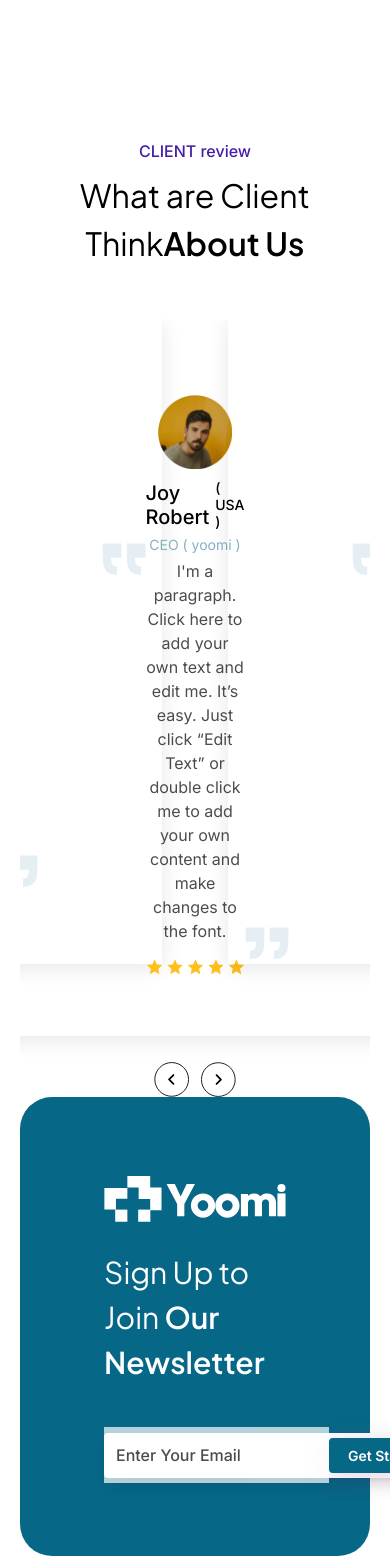
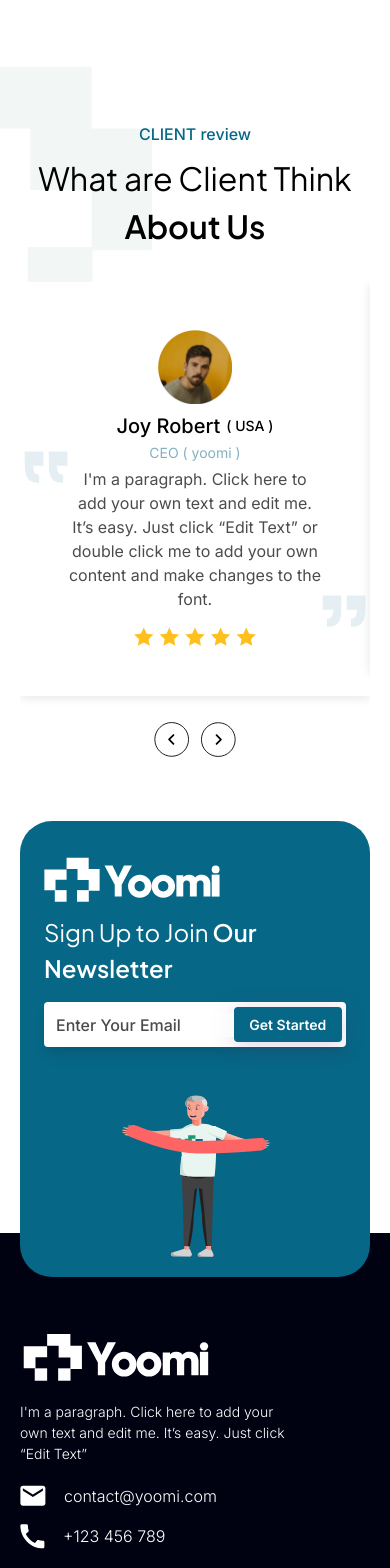
Before and after one commit to Sumit-Chouhan-devloper/yoomi, a React (Create React App) app: page / in a window 390 px wide. Shown: the part 4440-6008 px from the top of the page. Built offline with nearby package versions, Linux system fonts and the light colour scheme.

Commit message:
about us

```diff
--- a/src/components/homepage/AboutUs.tsx
+++ b/src/components/homepage/AboutUs.tsx
@@ -12,23 +12,27 @@ const AboutUs = () => {
     speed: 500,
     slidesToShow: 1,
     slidesToScroll: 1,
-    centerMode: true,
   };
   const thirdSlider = React.useRef(null);
   return (
     <>
-      <div className=" pt-[73.3px] pb-[62.5px]">
+      <div className=" pt-14 md:pt-16 lg:pt-[73.3px] pb-5 relative">
+        <img
+          className=" absolute top-0 left-0 sm:w-24 md:w-28 xl:w-40 -z-10 "
+          src={Images.yomiAboutPlusICO}
+          alt=""
+        />
         <div className="container xl:max-w-[1140px] 3xl:max-w-[1320px] mx-auto px-5 xl:px-0 items-center">
           <h3 className="SubHeading text-center pb-2">CLIENT review</h3>
-          <h2 className="MainHeading text-center pb-[52px]">
+          <h2 className="MainHeading text-center pb-8 sm:pb-12 lg:pb-[52px]">
             What are Client Think
-            <span className=" font-semibold">About Us</span>
+            <span className=" font-semibold"> About Us</span>
           </h2>
           <Slider {...settings} ref={thirdSlider}>
             {aboutUsSlider.map((data, i) => (
               <>
-                <div className=" !flex !justify-center h-full ">
-                  <div className="pt-[76px] pb-[60px] shadow-[0px_4px_20px_0px_rgba(0,0,0,0.10)] inline-block px-[168px] mb-[26px] ">
+                <div className="!flex !justify-center bg-white ">
+                  <div className="py-12 lg:pt-[76px] lg:pb-[60px] shadow-[0px_2px_10px_0px_rgba(0,0,0,0.10)] lg:shadow-[0px_4px_20px_0px_rgba(0,0,0,0.10)] inline-block px-12  sm:px-[68px] md:px-[100px] lg:px-[150px] xl:px-[168px] mb-[26px] ">
                     <div className=" flex flex-col justify-center items-center ">
                       <img
                         className="w-[74px]"
@@ -82,7 +86,7 @@ const AboutUs = () => {
                 fill="none"
                 xmlns="http://www.w3.org/2000/svg">
                 <circle
-                  className=" group-hover:fill-[#076787] group-hover:stroke-none"
+                  className=" group-hover:fill-[#076787] group-hover:stroke-[#076787]"
                   cx="17.6947"
                   cy="17.4227"
                   r="16.8655"
@@ -110,7 +114,7 @@ const AboutUs = () => {
                 fill="none"
                 xmlns="http://www.w3.org/2000/svg">
                 <circle
-                  className=" group-hover:fill-[#076787] group-hover:stroke-none"
+                  className=" group-hover:fill-[#076787] group-hover:stroke-[#076787]"
                   cx="17.6947"
                   cy="17.4227"
                   r="16.8655"
@@ -128,24 +132,43 @@ const AboutUs = () => {
               </svg>
             </span>
           </div>
-          <div className="py-[78px] px-[84px] bg-[#076787] rounded-[32px]">
-            <div className="">
-              <img src={Images.img_logo_footer} alt="Logo Yoomi" />
-              <h2 className=" ff_Jakarta text-4xl font-normal text-white pt-7 pb-12">
+          <div className="pb-5 pt-9 px-6 md:px-12 lg:px-[84px] bg-[#076787] rounded-[32px] translate-y-16 md:translate-y-[100px] lg:translate-y-[130px]">
+            <div className="flex flex-wrap justify-between">
+              <div className="lg:w-6/12">
+                <div className="flex flex-col justify-center h-full">
+                  {" "}
+                  <div>
+                    {" "}
+                    <img
+                      className="w-44 sm:w-[250px] md:w-[228px]"
+                      src={Images.img_logo_footer}
+                      alt="Logo Yoomi"
+                    />
+                  </div>{" "}
+                  <h2 className="ff_Jakarta text-[24px] sm:text-3xl xl:text-4xl font-normal text-white pt-3 sm:pt-4 lg:pt-7 pb-4 sm:pb-6 md:pb-8 lg:pb-12">
                     Sign Up to Join
                     <span className=" font-semibold"> Our Newsletter</span>
                   </h2>
-              <form className="w-[340px] sm:w-[429px] h-[45px] sm:h-[57px] bg-white rounded-[4px] shadow-lg shadow-[0px_4px_15px_0px_rgba(7,103,135,0.15) flex items-center">
+                  <form className="w-full sm:w-[429px] h-[45px] sm:h-[57px] bg-white rounded-[4px] shadow-lg shadow-[0px_4px_15px_0px_rgba(7,103,135,0.15) flex items-center">
                     <input
                       type="email"
                       placeholder="Enter Your Email"
-                  className="pr-2 pl-3 py-4 w-[70%] focus-visible:outline-none text-sm font-medium text-black placeholder:text-black opacity-70"
+                      className="pr-3 md:pr-2 pl-3 md:py-4 w-[70%] focus-visible:outline-none text-sm font-medium text-black placeholder:text-black opacity-70"
                       required
                     />
-                <button className="w-[122px] h-[35px] sm:h-[45px] text-xs sm:text-sm font-semibold text-white rounded-[4px] border-solid border-[2px] border-[#076787] bg-deep-blue shadow-[0px_4px_25px_0px_rgba(129,72,142,0.23)] hover:text-deep-blue hover:bg-white duration-300 ease-linear">
+                    <button className="w-[122px] h-[35px] sm:h-[45px] text-xs sm:text-sm font-semibold text-white rounded-[4px] border-solid border-[2px] border-[#076787] bg-deep-blue shadow-[0px_4px_25px_0px_rgba(129,72,142,0.23)] hover:text-deep-blue hover:bg-white duration-300 ease-linear mr-1">
                       Get Started
                     </button>
                   </form>
+                </div>
+              </div>
+              <div className="w-full mt-12 lg:mt-0 lg:w-4/12 flex justify-center">
+                <img
+                  className="max-[600px]:w-1/2"
+                  src={Images.yomiFooterNewesCharacter}
+                  alt=""
+                />
+              </div>
             </div>
           </div>
         </div>
--- a/src/components/homepage/Footer.tsx
+++ b/src/components/homepage/Footer.tsx
@@ -4,7 +4,7 @@ import { Images } from "../../images.js";
 const Footer = () => {
   return (
     <>
-      <div className="bg-[#000111] pt-[213px] border-b-[1px] border-solid border-b-[rgba(255,255,255,0.20)]">
+      <div className="bg-[#000111] pt-[100px]  md:pt-[150px] lg:pt-[190px]  xl:pt-[213px] border-b-[1px] border-solid border-b-[rgba(255,255,255,0.20)]">
         <div className="container xl:max-w-[1140px] 3xl:max-w-[1320px] mx-auto px-5 xl:px-0">
           <div className="flex flex-wrap justify-between pb-12">
             <div className="w-full mb-6 md:mb-0 md:w-6/12 lg:w-3/12">
--- a/src/images.js
+++ b/src/images.js
@@ -28,6 +28,8 @@ import clintReview1 from "./assets/images/webp/yoomi-review-by-clint-1.webp";
 import commaUp from "./assets/images/svg/comma_upper.svg";
 import commaDown from "./assets/images/svg/comma_lower.svg";
 import starGrup from "./assets/images/svg/StarGrup.svg";
+import yomiFooterNewesCharacter from "./assets/images/svg/Yommi-News-Character.svg";
+import yomiAboutPlusICO from "./assets/images/svg/Yomi-plus-ico-AboutUs.svg";
 export const Images = {
   logoImage: logoImage,
   heroImg: heroImg,
@@ -59,4 +61,6 @@ export const Images = {
   commaUp: commaUp,
   commaDown: commaDown,
   starGrup: starGrup,
+  yomiFooterNewesCharacter: yomiFooterNewesCharacter,
+  yomiAboutPlusICO: yomiAboutPlusICO,
 };
--- a/src/index.css
+++ b/src/index.css
@@ -11,7 +11,7 @@
 .SubHeading {
   font-size: 16px;
   font-weight: 500;
-  color: #431ea6;
+  color: #076787;
 }
 .FeatureSlider .slick-list {
   padding: 0 -18px;
```
Also changed, not shown: src/assets/images/svg/Yomi-plus-ico-AboutUs.svg (added), src/assets/images/svg/Yommi-News-Character.svg (added). Lines whose indentation alone changed are shown as unchanged.
